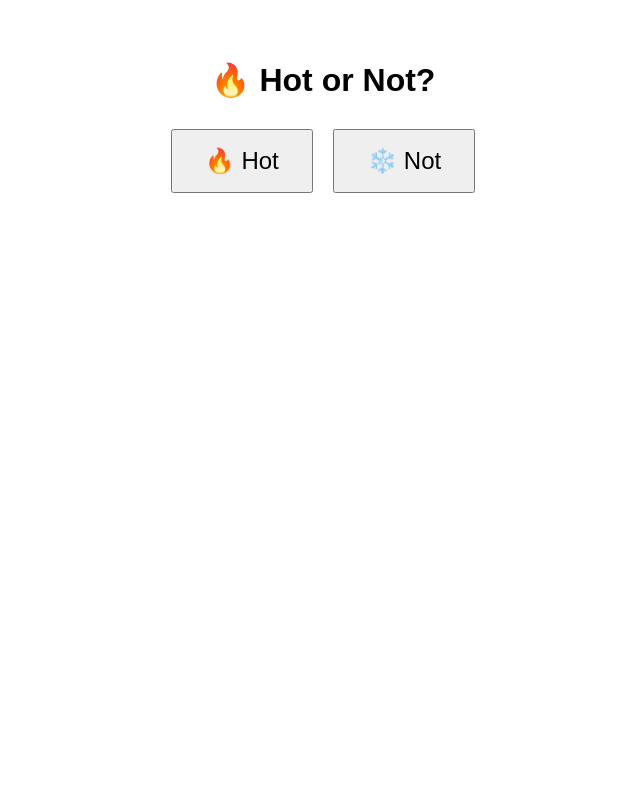
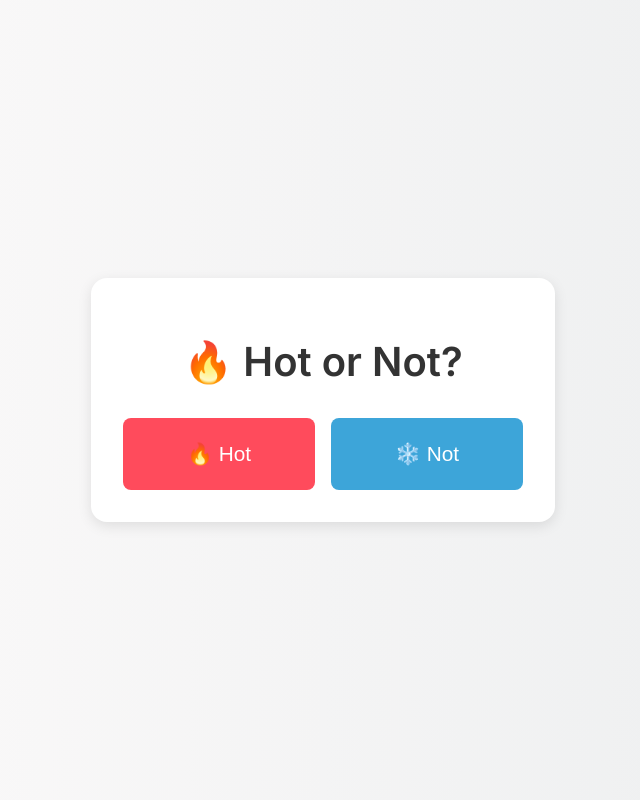
Before and after one commit to GaHub101/ZaWo, a plain HTML site: page index.html in a window 1280 px wide. Shown: the whole page, without its empty margins (317-957 px from the left). Drawn offline with Linux system fonts and the light colour scheme.

Commit message:
Update style.css

```diff
--- a/style.css
+++ b/style.css
@@ -1,17 +1,59 @@
 body {
-  font-family: sans-serif;
-  text-align: center;
-  padding: 2rem;
+  font-family: 'Inter', sans-serif;
+  background: linear-gradient(to right, #fdfbfb, #ebedee);
+  margin: 0;
+  padding: 0;
+  display: flex;
+  justify-content: center;
+  align-items: center;
+  height: 100vh;
+  color: #333;
 }
 
-img {
-  max-width: 300px;
-  margin: 1rem 0;
+.container {
+  background: #fff;
+  border-radius: 16px;
+  box-shadow: 0 4px 14px rgba(0,0,0,0.1);
+  padding: 2rem;
+  text-align: center;
+  width: 90%;
+  max-width: 400px;
 }
 
-.buttons button {
-  font-size: 1.5rem;
-  padding: 1rem 2rem;
-  margin: 0.5rem;
+h1 {
+  margin-bottom: 2rem;
+  font-size: 2.5rem;
+}
+
+.buttons {
+  display: flex;
+  justify-content: space-between;
+  gap: 1rem;
+}
+
+button {
+  flex: 1;
+  padding: 1.5rem;
+  font-size: 1.3rem;
+  border: none;
+  border-radius: 8px;
+  color: white;
   cursor: pointer;
+  transition: background 0.3s ease;
 }
+
+button.hot {
+  background: #ff4b5c;
+}
+
+button.hot:hover {
+  background: #e8434a;
+}
+
+button.not {
+  background: #3da5d9;
+}
+
+button.not:hover {
+  background: #318fb5;
+}
```
